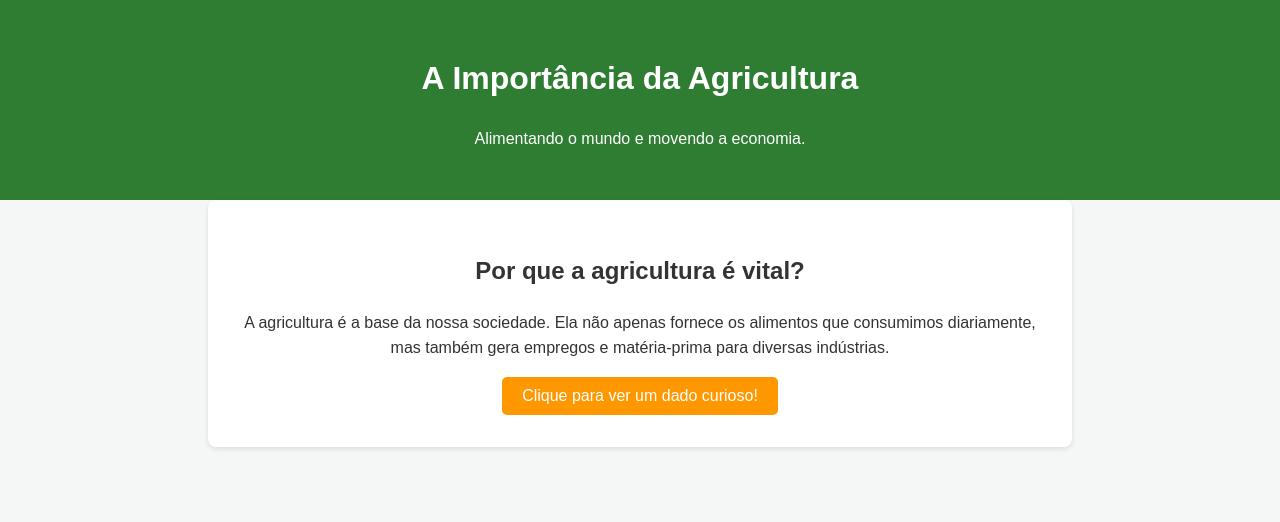
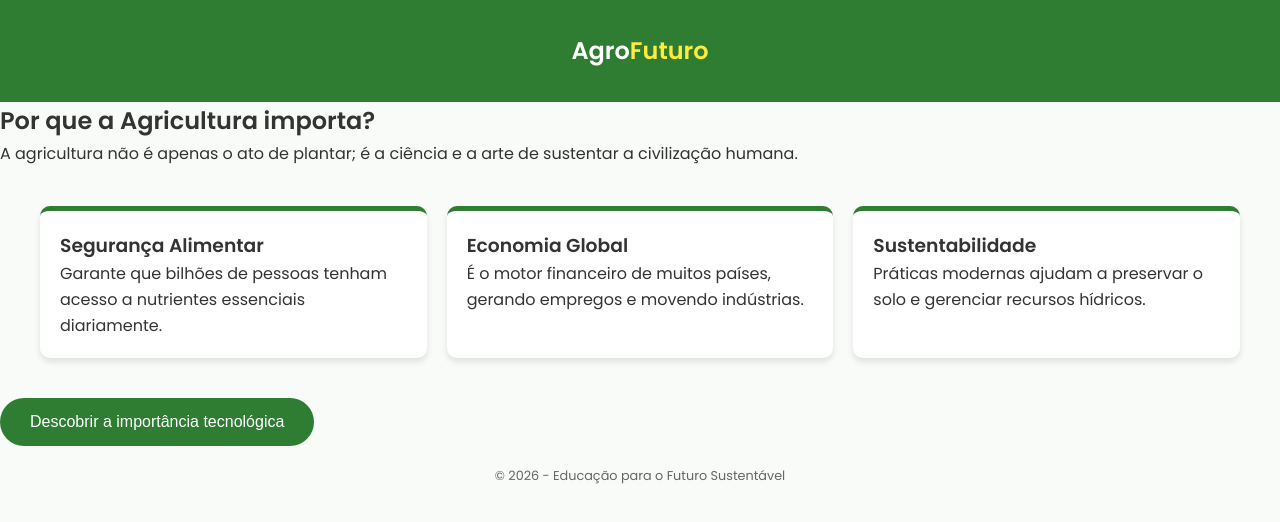
Before and after one commit to lugaprine/AGRINHO-2026., a plain HTML site: page index.html in a window 1280 px wide. Drawn offline with Linux system fonts and the light colour scheme.

Commit message:
modified:   index.html 	modified:   script.js 	modified:   style.css

```diff
--- a/index.html
+++ b/index.html
@@ -3,23 +3,50 @@
 <head>
     <meta charset="UTF-8">
     <meta name="viewport" content="width=device-width, initial-scale=1.0">
-    <title>A Importância da Agricultura</title>
+    <title>Agricultura: O Pilar da Vida</title>
     <link rel="stylesheet" href="style.css">
+    <link href="https://fonts.googleapis.com/css2?family=Poppins:wght@300;400;600&display=swap" rel="stylesheet">
 </head>
 <body>
+
     <header>
-        <h1>A Importância da Agricultura</h1>
-        <p>Alimentando o mundo e movendo a economia.</p>
+        <nav>
+            <h1>Agro<span>Futuro</span></h1>
+        </nav>
     </header>
 
     <main>
-        <section id="conteudo">
-            <h2>Por que a agricultura é vital?</h2>
-            <p>A agricultura é a base da nossa sociedade. Ela não apenas fornece os alimentos que consumimos diariamente, mas também gera empregos e matéria-prima para diversas indústrias.</p>
-            <button id="btnSaibaMais">Clique para ver um dado curioso!</button>
-            <p id="mensagem" style="display:none; margin-top: 20px; font-weight: bold;"></p>
+        <section class="intro">
+            <h2>Por que a Agricultura importa?</h2>
+            <p>A agricultura não é apenas o ato de plantar; é a ciência e a arte de sustentar a civilização humana.</p>
+        </section>
+
+        <section class="grid">
+            <div class="card">
+                <h3>Segurança Alimentar</h3>
+                <p>Garante que bilhões de pessoas tenham acesso a nutrientes essenciais diariamente.</p>
+            </div>
+            <div class="card">
+                <h3>Economia Global</h3>
+                <p>É o motor financeiro de muitos países, gerando empregos e movendo indústrias.</p>
+            </div>
+            <div class="card">
+                <h3>Sustentabilidade</h3>
+                <p>Práticas modernas ajudam a preservar o solo e gerenciar recursos hídricos.</p>
+            </div>
+        </section>
+
+        <section id="interacao">
+            <button id="btnSaibaMais">Descobrir a importância tecnológica</button>
+            <div id="infoExtra" class="hidden">
+                <p><strong>Inovação:</strong> A Agricultura de Precisão utiliza drones e sensores para otimizar o uso de insumos, reduzindo desperdícios e aumentando a produtividade de forma sustentável!</p>
+            </div>
         </section>
     </main>
+
+    <footer>
+        <p>&copy; 2026 - Educação para o Futuro Sustentável</p>
+    </footer>
 
     <script src="script.js"></script>
 </body>
--- a/script.js
+++ b/script.js
@@ -1,6 +1,30 @@
-document.getElementById('btnSaibaMais').addEventListener('click', function() {
-    const mensagem = document.getElementById('mensagem');
-    mensagem.textContent = "Você sabia? Mais de 40% da força de trabalho global está empregada no setor agrícola!";
-    mensagem.style.display = 'block';
-    this.style.display = 'none'; // Esconde o botão após o clique
+document.addEventListener('DOMContentLoaded', () => {
+    // 1. Animação de entrada para os elementos
+    const cards = document.querySelectorAll('.card');
+    cards.forEach((card, index) => {
+        card.style.opacity = '0';
+        card.style.transition = `all 0.5s ease ${index * 0.2}s`;
+        setTimeout(() => {
+            card.style.opacity = '1';
+        }, 100);
+    });
+
+    // 2. Lógica do botão interativo
+    const btn = document.getElementById('btnSaibaMais');
+    const info = document.getElementById('infoExtra');
+
+    btn.addEventListener('click', () => {
+        info.classList.toggle('hidden');
+
+        // Altera o texto dinamicamente
+        if (!info.classList.contains('hidden')) {
+            btn.textContent = "Ocultar detalhes";
+            info.scrollIntoView({ behavior: 'smooth' }); // Scroll automático
+        } else {
+            btn.textContent = "Descobrir a importância tecnológica";
+        }
+    });
+
+    // 3. Exemplo de validação simples (caso adicione um formulário no futuro)
+    console.log("Sistema interativo inicializado com sucesso!");
 });
--- a/style.css
+++ b/style.css
@@ -1,38 +1,17 @@
-body {
-    font-family: Arial, sans-serif;
-    line-height: 1.6;
-    margin: 0;
-    padding: 0;
-    background-color: #f4f7f6;
-    color: #333;
-    text-align: center;
-}
+* { box-sizing: border-box; margin: 0; padding: 0; }
+body { font-family: 'Poppins', sans-serif; line-height: 1.6; background-color: #f9fbf9; color: #333; }
 
-header {
-    background-color: #2e7d32;
-    color: white;
-    padding: 2rem 0;
-}
+header { background: #2e7d32; color: white; padding: 2rem; text-align: center; }
+header h1 span { color: #ffeb3b; }
 
-main {
-    padding: 2rem;
-    max-width: 800px;
-    margin: auto;
-    background: white;
-    border-radius: 8px;
-    box-shadow: 0 2px 5px rgba(0,0,0,0.1);
-}
+.grid { display: grid; grid-template-columns: repeat(auto-fit, minmax(250px, 1fr)); gap: 20px; padding: 40px; }
+.card { background: white; padding: 20px; border-radius: 10px; box-shadow: 0 4px 6px rgba(0,0,0,0.1); border-top: 5px solid #2e7d32; }
 
 button {
-    background-color: #ff9800;
-    color: white;
-    border: none;
-    padding: 10px 20px;
-    cursor: pointer;
-    border-radius: 5px;
-    font-size: 16px;
+    background: #2e7d32; color: white; border: none; padding: 15px 30px;
+    border-radius: 25px; cursor: pointer; font-size: 1rem; transition: 0.3s;
 }
+button:hover { background: #1b5e20; transform: scale(1.05); }
 
-button:hover {
-    background-color: #f57c00;
-}
+.hidden { display: none; margin-top: 20px; padding: 20px; background: #e8f5e9; border-radius: 8px; }
+footer { text-align: center; padding: 20px; font-size: 0.8rem; color: #666; }
```
